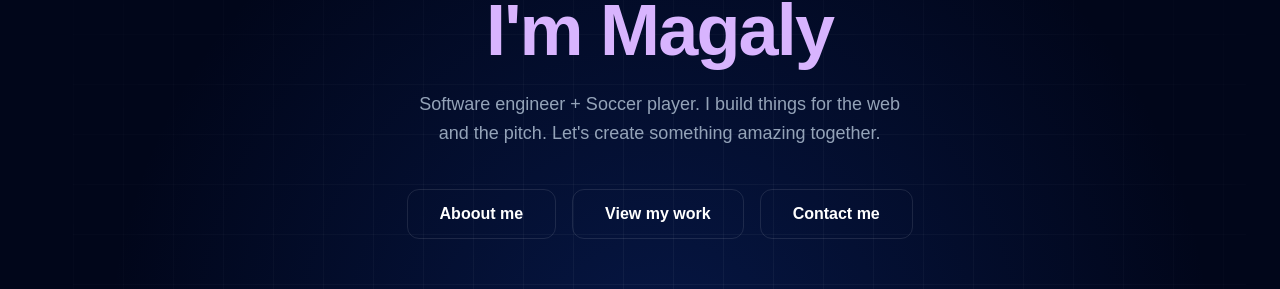
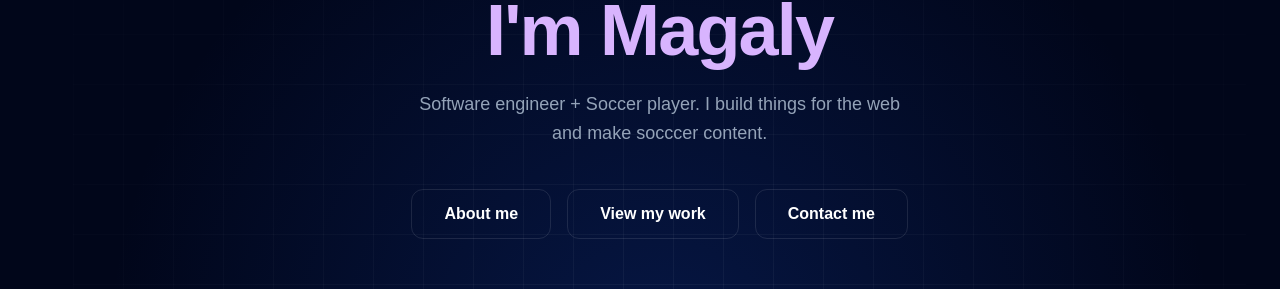
Before and after one commit to mbelmontes7/magaly-portfolio, a React (Vite) app in the folder magaly-portfolio/: page / in a window 1280 px wide. Shown: the part 166-455 px from the top of the page. Built offline with nearby package versions, Linux system fonts and the light colour scheme.

Commit message:
feat: update Hero section text and change button to anchor link

```diff
--- a/magaly-portfolio/src/Hero.jsx
+++ b/magaly-portfolio/src/Hero.jsx
@@ -35,16 +35,18 @@ const Hero = () =>
                                 <span className="text-purple-300"> I'm Magaly</span>
                             </h1>
                             <p className="text-lg text-slate-400 max-w-lg mx-auto lg:mx-0 leading-relaxed">
-                                Software engineer + Soccer player. I build things for the web and the pitch. Let's create something amazing together.
+                                Software engineer + Soccer player. I build things for the web and make socccer content.
                             </p>
                             <div className="flex flex-wrap gap-4 justify-center lg:justify-start pt-4">
-                                <motion.button
+                                {/* I can add an anchor with motion */}
+                                <motion.a
                                     whileHover={{ scale: 1.1 }}
                                     whileTap={{ scale: 0.95 }}
-                                    className="className= px-8 py-3 text-white border border-white/10 rounded-xl font-bold hover:bg-white/10 transition-all"
+                                    href="#about"
+                                    className="px-8 py-3 text-white border border-white/10 rounded-xl font-bold hover:bg-white/10 transition-all"
                                 >
-                                    Aboout me
-                                </motion.button>
+                                    About me
+                                </motion.a>
 
 
                                 <motion.button
```
